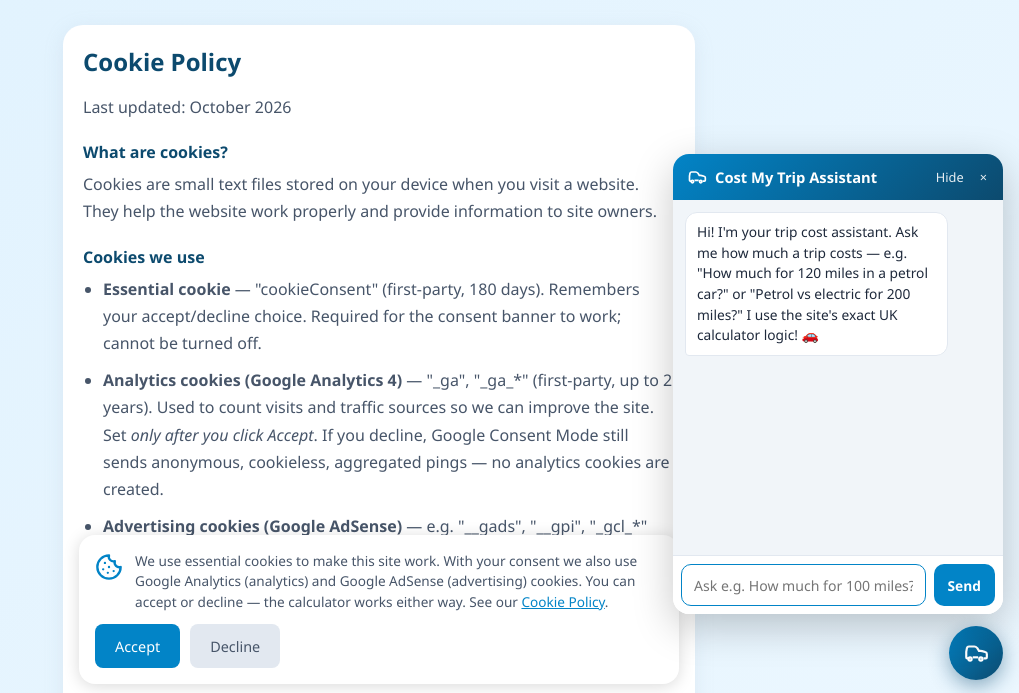
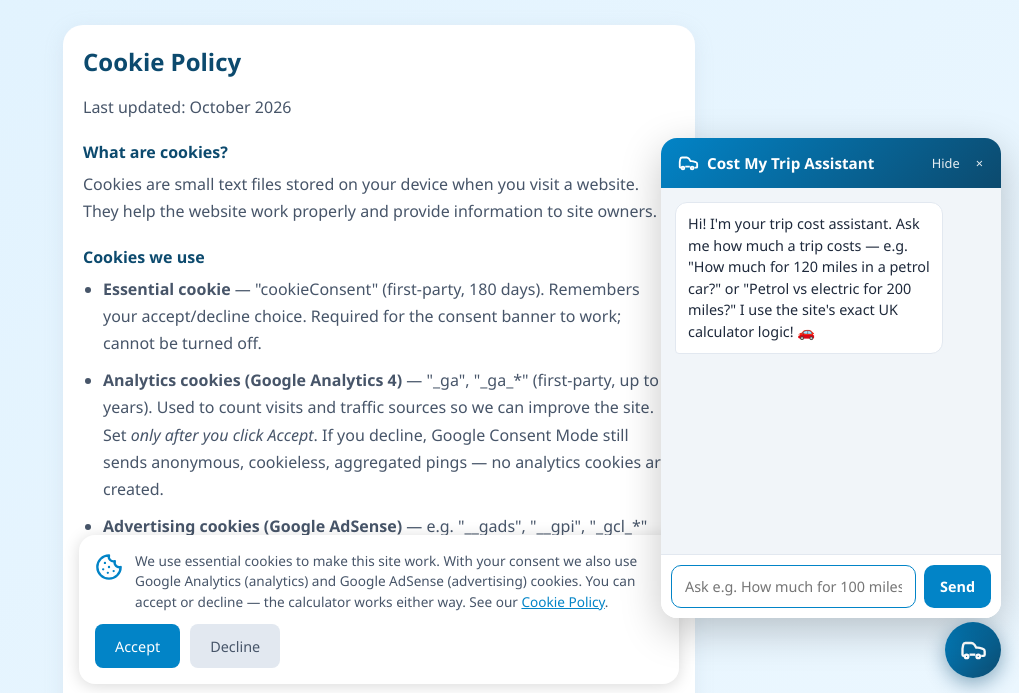
Before and after one commit to T800app/costmytrip, a plain HTML site: page cookies.html in a window 1280 px wide. Both pictures are taken after a click on the button "Ask trip cost assistant". Shown: the part 104-797 px from the top of the page, without its empty margins (261-1280 px from the left). Drawn offline with Linux system fonts and the light colour scheme.

Commit message:
Add files via upload

```diff
--- a/cookies.html
+++ b/cookies.html
@@ -80,21 +80,21 @@
             .cookie-btn { width: 100%; }
         }
 
-        /* ===== Cost My Trip Assistant Widget (v3, compact responsive) ===== */
-        .ai-fab { position: fixed; bottom: 16px; right: 16px; width: 54px; height: 54px; border-radius: 50%; background: linear-gradient(135deg, #0284c7, #0c4a6e); color: #fff; border: none; cursor: pointer; z-index: 9999; box-shadow: 0 6px 20px rgba(12,74,110,0.45); display: flex; align-items: center; justify-content: center; transition: transform 0.25s ease; }
+        /* ===== Cost My Trip Assistant Widget (v4, fluid responsive) ===== */
+        .ai-fab { position: fixed; bottom: clamp(12px, 2vw, 18px); right: clamp(12px, 2vw, 18px); width: clamp(48px, 12vw, 56px); height: clamp(48px, 12vw, 56px); border-radius: 50%; background: linear-gradient(135deg, #0284c7, #0c4a6e); color: #fff; border: none; cursor: pointer; z-index: 9999; box-shadow: 0 6px 20px rgba(12,74,110,0.45); display: flex; align-items: center; justify-content: center; transition: transform 0.25s ease; }
         .ai-fab:hover { transform: scale(1.1); }
-        .ai-fab svg { width: 26px; height: 26px; }
-        .ai-panel { position: fixed; bottom: 82px; right: 16px; width: 330px; max-width: calc(100vw - 32px); height: 460px; max-height: calc(100vh - 100px); background: #fff; border-radius: 16px; box-shadow: 0 12px 40px rgba(0,0,0,0.22); z-index: 9999; display: none; flex-direction: column; overflow: hidden; animation: aiSlideUp 0.25s ease; }
+        .ai-fab svg { width: clamp(22px, 5vw, 28px); height: clamp(22px, 5vw, 28px); }
+        .ai-panel { position: fixed; bottom: calc(clamp(48px, 12vw, 56px) + clamp(14px, 2.5vw, 22px)); right: clamp(12px, 2vw, 18px); width: min(340px, calc(100vw - clamp(24px, 5vw, 40px))); height: min(480px, calc(100vh - clamp(90px, 18vh, 130px))); background: #fff; border-radius: 16px; box-shadow: 0 12px 40px rgba(0,0,0,0.22); z-index: 9999; display: none; flex-direction: column; overflow: hidden; animation: aiSlideUp 0.25s ease; }
         .ai-panel.open { display: flex; }
         @keyframes aiSlideUp { from { opacity: 0; transform: translateY(10px); } to { opacity: 1; transform: translateY(0); } }
-        .ai-header { background: linear-gradient(135deg, #0284c7, #0c4a6e); color: #fff; padding: 12px 14px; display: flex; align-items: center; justify-content: space-between; flex-shrink: 0; }
-        .ai-header-title { font-weight: 700; font-size: 0.92rem; display: flex; align-items: center; gap: 8px; }
-        .ai-header-title svg { width: 20px; height: 20px; flex-shrink: 0; }
+        .ai-header { background: linear-gradient(135deg, #0284c7, #0c4a6e); color: #fff; padding: clamp(10px, 2vw, 14px) clamp(12px, 2.5vw, 16px); display: flex; align-items: center; justify-content: space-between; flex-shrink: 0; }
+        .ai-header-title { font-weight: 700; font-size: clamp(0.84rem, 2.2vw, 0.95rem); display: flex; align-items: center; gap: 8px; }
+        .ai-header-title svg { width: clamp(18px, 4.5vw, 22px); height: clamp(18px, 4.5vw, 22px); flex-shrink: 0; }
         .ai-header-actions { display: flex; gap: 12px; align-items: center; }
         .ai-header button { background: none; border: none; color: #fff; cursor: pointer; font-size: 0.8rem; opacity: 0.9; padding: 2px; }
         .ai-header button:hover { opacity: 1; }
-        .ai-messages { flex: 1; overflow-y: auto; padding: 12px; background: #f1f5f9; display: flex; flex-direction: column; gap: 8px; -webkit-overflow-scrolling: touch; }
-        .ai-msg { max-width: 86%; padding: 9px 11px; border-radius: 12px; font-size: 0.86rem; line-height: 1.5; white-space: pre-wrap; word-wrap: break-word; }
+        .ai-messages { flex: 1; overflow-y: auto; padding: clamp(10px, 2vw, 14px); background: #f1f5f9; display: flex; flex-direction: column; gap: 8px; -webkit-overflow-scrolling: touch; }
+        .ai-msg { max-width: 86%; padding: clamp(8px, 1.8vw, 10px) clamp(10px, 2vw, 12px); border-radius: 12px; font-size: clamp(0.82rem, 2vw, 0.9rem); line-height: 1.5; white-space: pre-wrap; word-wrap: break-word; }
         .ai-msg.user { align-self: flex-end; background: #0284c7; color: #fff; border-bottom-right-radius: 4px; }
         .ai-msg.bot { align-self: flex-start; background: #fff; color: #1e293b; border: 1px solid #e2e8f0; border-bottom-left-radius: 4px; }
         .ai-typing { align-self: flex-start; background: #fff; border: 1px solid #e2e8f0; padding: 9px 12px; border-radius: 12px; display: none; }
@@ -102,21 +102,11 @@
         .ai-typing span:nth-child(2) { animation-delay: 0.15s; }
         .ai-typing span:nth-child(3) { animation-delay: 0.3s; }
         @keyframes aiBounce { 0%,60%,100% { transform: translateY(0); opacity: 0.5; } 30% { transform: translateY(-4px); opacity: 1; } }
-        .ai-input-row { display: flex; gap: 8px; padding: 8px; border-top: 1px solid #e2e8f0; background: #fff; flex-shrink: 0; }
-        .ai-input { flex: 1; padding: 10px 12px; border: 1px solid #cbd5e1; border-radius: 10px; font-size: 0.88rem; outline: none; min-height: 42px; }
+        .ai-input-row { display: flex; gap: 8px; padding: clamp(8px, 1.8vw, 10px); border-top: 1px solid #e2e8f0; background: #fff; flex-shrink: 0; }
+        .ai-input { flex: 1; padding: clamp(9px, 2vw, 11px) clamp(11px, 2.2vw, 13px); border: 1px solid #cbd5e1; border-radius: 10px; font-size: clamp(0.84rem, 2vw, 0.9rem); outline: none; min-height: 42px; }
         .ai-input:focus { border-color: #0284c7; }
-        .ai-send { background: #0284c7; color: #fff; border: none; border-radius: 10px; padding: 0 14px; cursor: pointer; font-weight: 600; font-size: 0.86rem; min-height: 42px; }
+        .ai-send { background: #0284c7; color: #fff; border: none; border-radius: 10px; padding: 0 clamp(12px, 3vw, 16px); cursor: pointer; font-weight: 600; font-size: clamp(0.82rem, 2vw, 0.9rem); min-height: 42px; }
         .ai-send:hover { background: #0369a1; }
-        /* Tablet (481-768px) — compact */
-        @media (min-width: 481px) and (max-width: 768px) { .ai-panel { width: 310px; height: 420px; } }
-        /* Mobile (<=480px) — compact, NOT full width */
-        @media (max-width: 480px) {
-            .ai-fab { width: 48px; height: 48px; bottom: 12px; right: 12px; }
-            .ai-fab svg { width: 23px; height: 23px; }
-            .ai-panel { width: 290px; max-width: calc(100vw - 40px); right: 12px; bottom: 70px; height: 52vh; max-height: calc(100vh - 90px); border-radius: 14px; }
-            .ai-header-title { font-size: 0.86rem; }
-            .ai-msg { font-size: 0.84rem; }
-        }
     </style>
 </head>
 <body>
@@ -260,7 +250,7 @@ showCookieBanner();
 </script>
 
 
-<!-- Cost My Trip Assistant Widget (v3) -->
+<!-- Cost My Trip Assistant Widget (v4 fluid) -->
 <button class="ai-fab" id="aiFab" aria-label="Ask trip cost assistant" title="Ask Cost My Trip Assistant">
     <svg viewBox="0 0 24 24" fill="none" stroke="currentColor" stroke-width="2"><path d="M14 16H9"/><path d="M19 17h2c.6 0 1-.4 1-1v-3c0-.9-.7-1.7-1.5-1.9C18.7 10.5 17.2 10 16 10h-1.26l-1.5-2.5C12.3 6.5 11.5 6 10.5 6h-5c-.9 0-1.7.7-1.9 1.5L3 11v5c0 .6.4 1 1 1h2"/><circle cx="6.5" cy="17.5" r="1.5"/><circle cx="16.5" cy="17.5" r="1.5"/></svg>
 </button>
```
Also changed, not shown: index.html (+13 -23 lines), privacy.html (+13 -23 lines), terms.html (+13 -23 lines).
